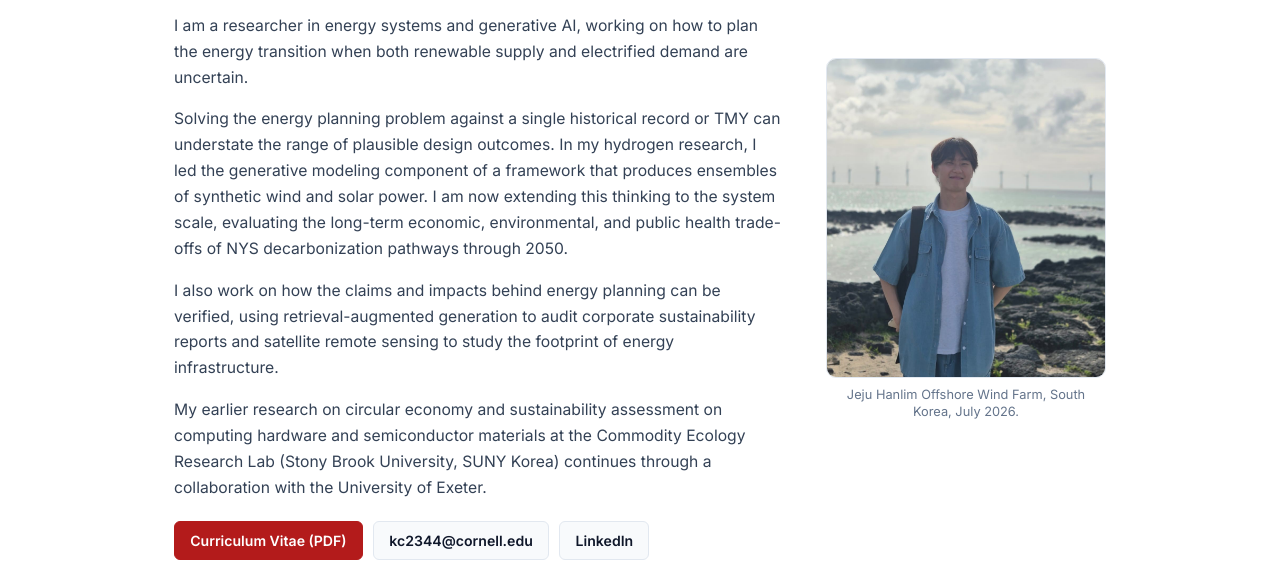
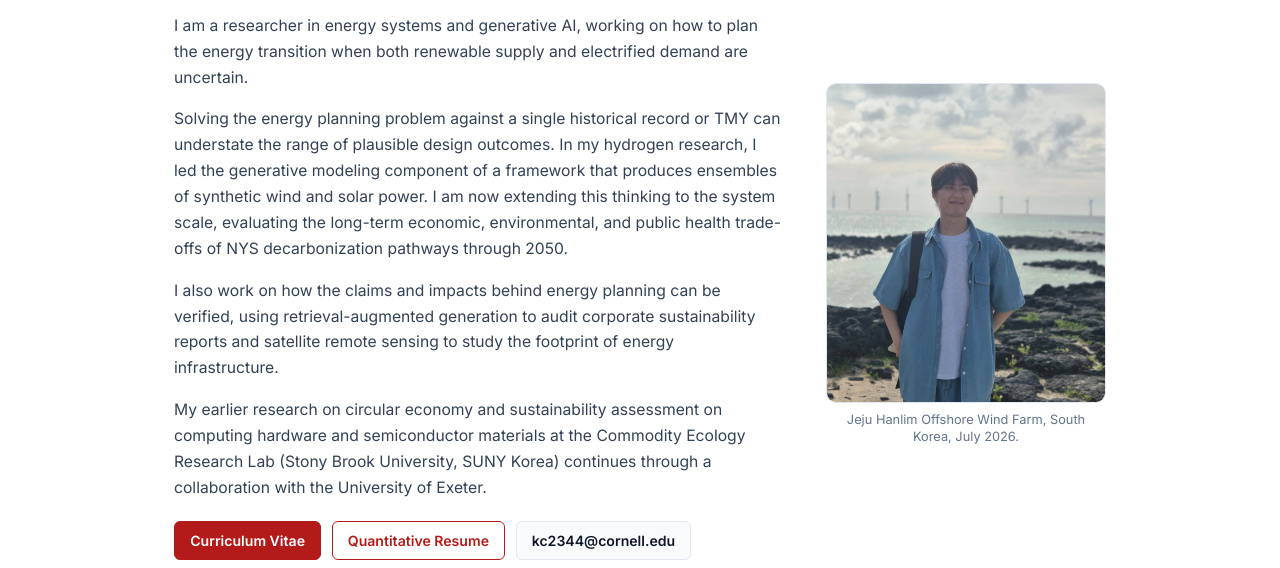
Before and after one commit to kangmincho2/kangmincho2.github.io, a plain HTML site: page index.html in a window 1280 px wide. Shown: the part 183-751 px from the top of the page. Drawn offline with nearby package versions, Linux system fonts and the light colour scheme.

Commit message:
Add quantitative resume button index.html

```diff
--- a/index.html
+++ b/index.html
@@ -179,6 +179,18 @@
     .btn-primary:hover {
       background: var(--accent-hover);
       border-color: var(--accent-hover);
+    }
+
+    .btn-secondary {
+      background: #ffffff;
+      color: var(--accent);
+      border-color: var(--accent);
+    }
+
+    .btn-secondary:hover {
+      background: #fef2f2;
+      border-color: var(--accent-hover);
+      color: var(--accent-hover);
     }
 
     .btn:hover:not(.btn-primary) {
@@ -425,7 +437,8 @@
         </p>
         <!--[cite: 1] -->
         <div class="link-buttons">
-          <a href="assets/Kangmin Cho-CV.pdf" class="btn btn-primary" target="_blank">Curriculum Vitae (PDF)</a>
+          <a href="assets/Kangmin Cho-CV.pdf" class="btn btn-primary" target="_blank">Curriculum Vitae</a>
+          <a href="assets/Kangmin Cho-Quantitative Resume.pdf" class="btn btn-secondary" target="_blank">Quantitative Resume</a>
           <a href="mailto:kc2344@cornell.edu" class="btn">kc2344@cornell.edu</a>
           <!--<a href="https://scholar.google.com/" class="btn" target="_blank">Google Scholar</a>
           <a href="https://github.com/" class="btn" target="_blank">GitHub</a>-->
```
